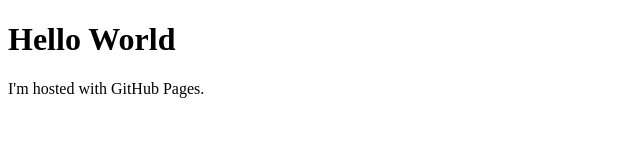
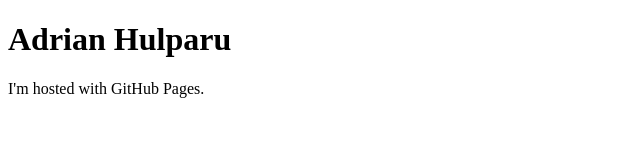
Before and after one commit to hulparuadrian/hulparuadrian.github.io, a plain HTML site: page index.html in a window 1280 px wide. Shown: the whole page, without its empty margins (0-640 px from the left). Drawn offline with Linux system fonts and the light colour scheme.

Commit message:
commit test

```diff
--- a/index.html
+++ b/index.html
@@ -1,7 +1,7 @@
 <!DOCTYPE html>
 <html>
 <body>
-<h1>Hello World</h1>
+<h1>Adrian Hulparu</h1>
 <p>I'm hosted with GitHub Pages.</p>
 </body>
 </html>
```
